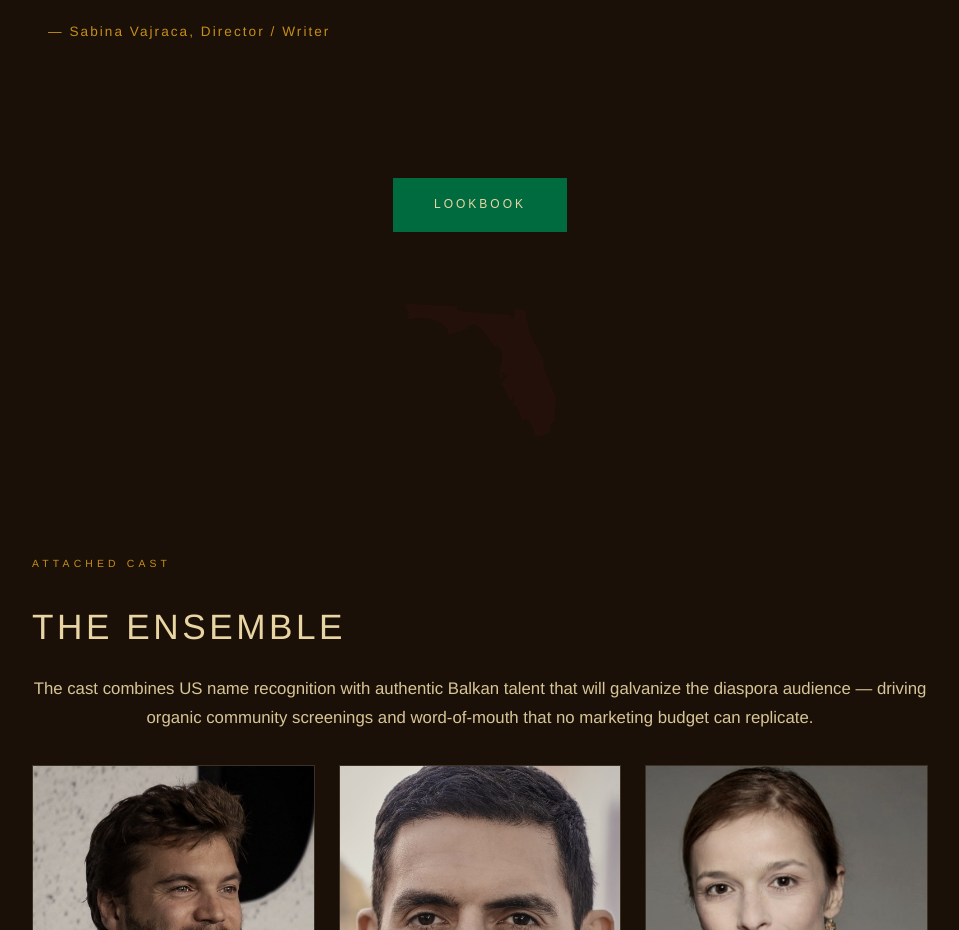
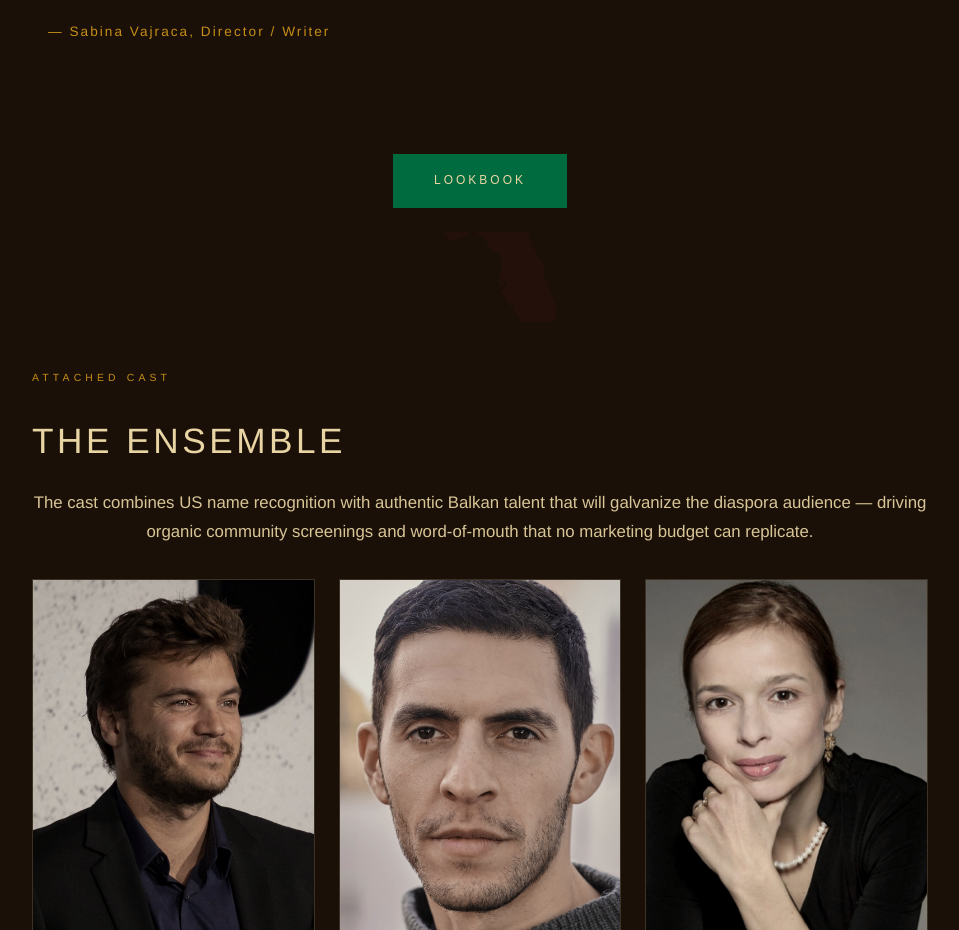
Before and after one commit to teanicola/for-buraz, a plain HTML site: page site/index.html in a window 1280 px wide. Shown: the part 3701-4631 px from the top of the page, without its empty margins (160-1119 px from the left). Drawn offline with Linux system fonts and the light colour scheme.

Commit message:
Halve spacing between Lookbook button and Attached Cast section
Co-Authored-By: Claude Opus 4.6 (1M context) <noreply@anthropic.com>

```diff
--- a/site/index.html
+++ b/site/index.html
@@ -1167,16 +1167,16 @@
     <cite>— Sabina Vajraca, Director / Writer</cite>
   </div>
 
-  <div style="text-align: center; padding: 3rem 0; margin-top: 40px;">
+  <div style="text-align: center; padding: 1.5rem 0; margin-top: 40px;">
     <a href="https://docsend.com/view/7qjqbjx435dbz89m" target="_blank" rel="noopener" class="btn btn-primary">Lookbook</a>
   </div>
 
-  <div class="florida-break">
+  <div class="florida-break" style="height: 90px;">
     <img src="assets/images/florida-maroon.png" alt="" aria-hidden="true">
   </div>
 
   <!-- ========== 6. CAST ========== -->
-  <section>
+  <section style="padding-top: 3rem;">
     <div class="container">
       <span class="section-label reveal">Attached Cast</span>
       <h2 class="reveal">The Ensemble</h2>
```
